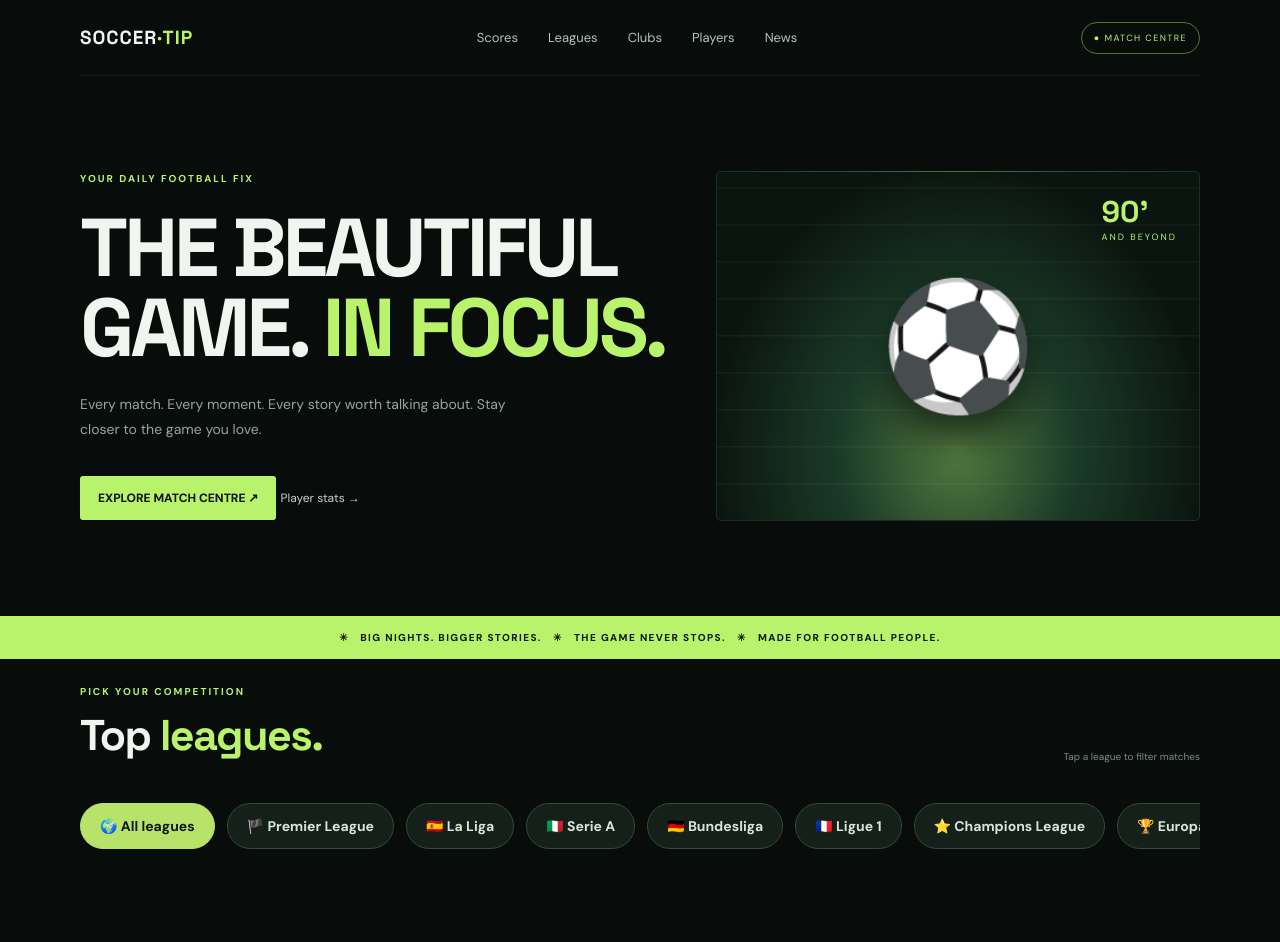
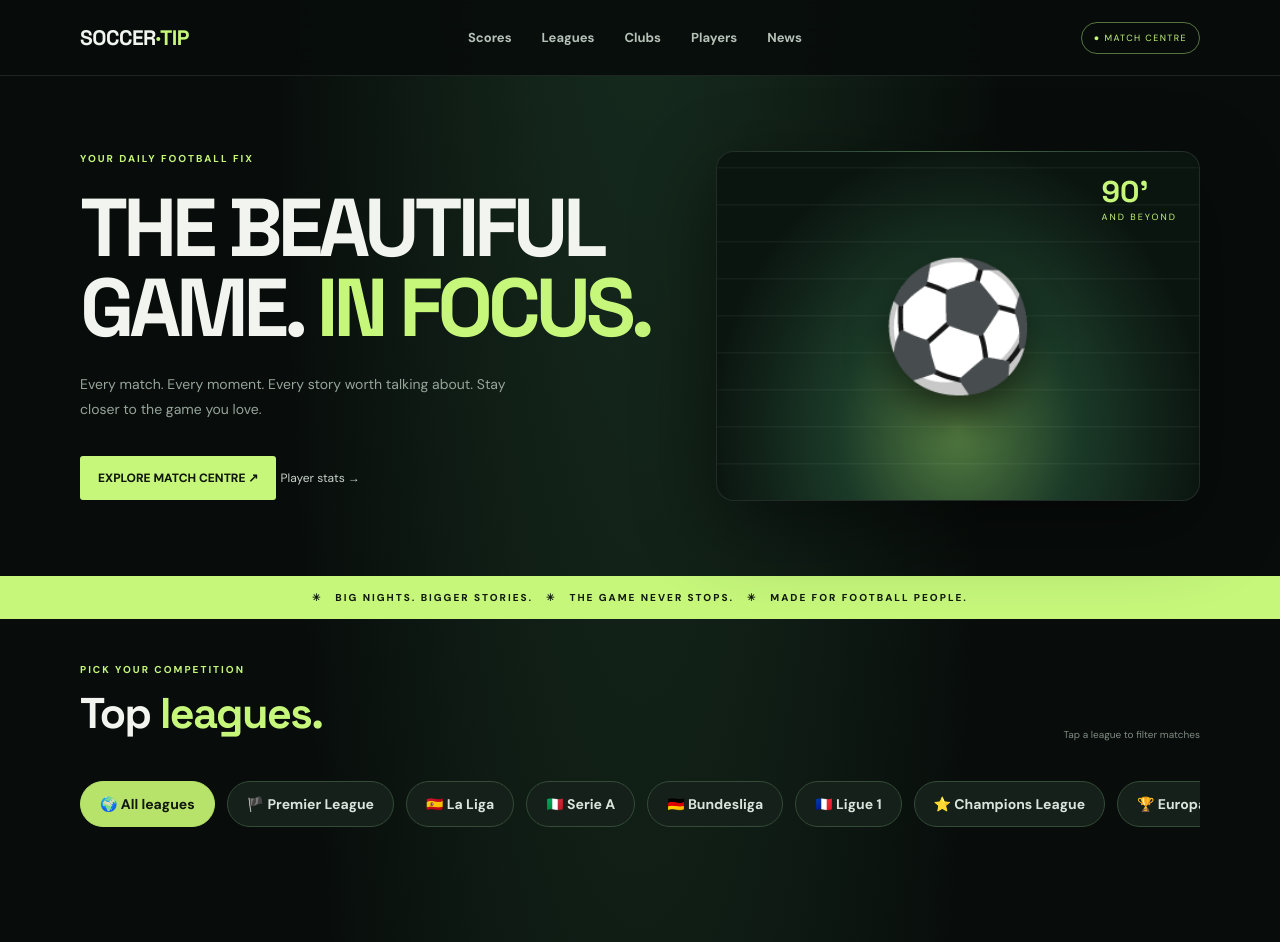
Before and after one commit to sangramlapulga-dev/Soccer-Tip, a plain HTML site: page index.html in a window 1280 px wide. Shown: the top 942 px of the page. Drawn offline with Linux system fonts and the light colour scheme; no server answers.

Commit message:
Polish Soccer-Tip responsive premium interface

```diff
--- a/styles.css
+++ b/styles.css
@@ -65,3 +65,29 @@
 .featured-league-rail .league-chip.active{background:#b7e36a;color:#10170d;border-color:#b7e36a}
 .top-leagues-section .heading{align-items:end}
 @media(max-width:600px){.top-leagues-section{padding-top:18px}.featured-league-rail .league-chip{padding:11px 15px}}
+
+/* Premium match-centre refinement */
+:root{--green:#c6f77b;--panel:#101a14;--line:#293a2e}
+body{background:radial-gradient(ellipse at 50% -18%,#1a3323 0,transparent 42%),var(--bg)}
+.top{position:sticky;top:0;z-index:30;background:#080d0beF;backdrop-filter:blur(16px);width:100%;padding:0 max(6%,calc((100% - 1120px)/2));border-bottom:1px solid #ffffff18}
+.brand{font-size:21px;letter-spacing:-.5px}
+nav a{font-weight:700;transition:color .2s}
+.hero{min-height:500px}
+.hero h1{letter-spacing:-5px}
+.stadium{border-radius:18px;box-shadow:0 24px 80px #0007}
+.ticker{letter-spacing:2px}
+.top-leagues-section{padding-top:44px;padding-bottom:30px}
+.featured-league-rail{padding-bottom:12px}
+.league-chip{transition:background .2s,border-color .2s,transform .2s}
+.league-chip:hover{transform:translateY(-2px);border-color:var(--green)}
+.match-search{background:#101a14;border:1px solid var(--line);color:var(--txt);border-radius:4px;padding:10px 14px;min-width:220px;outline:none;font:500 12px var(--body)}
+.match-search:focus{border-color:var(--green);box-shadow:0 0 0 3px #c6f77b18}
+.match-card{background:linear-gradient(145deg,#16241a,#0b120e);border-radius:14px;box-shadow:0 8px 24px #0002}
+.match-card:focus-visible,.tab:focus-visible,.league-chip:focus-visible{outline:2px solid var(--green);outline-offset:3px}
+.match-card-top{gap:12px}
+.match-card-score{font-size:24px}
+.match-detail{border:1px solid var(--green);border-radius:16px;background:linear-gradient(145deg,#17271b,#0d1510);padding:22px;margin-top:24px}
+.section{scroll-margin-top:85px}
+#live-indicator{white-space:nowrap}
+.footer{align-items:center}
+@media(max-width:760px){.top{padding:0 5%;}.hero h1{letter-spacing:-3px}.match-search{width:100%;min-width:0}.score-tools{gap:10px}.score-tools .tabs{overflow-x:auto;flex-wrap:nowrap}.tab{white-space:nowrap}.section{padding:54px 0}.featured-league-rail{margin-right:-5%;padding-right:5%}}
```
